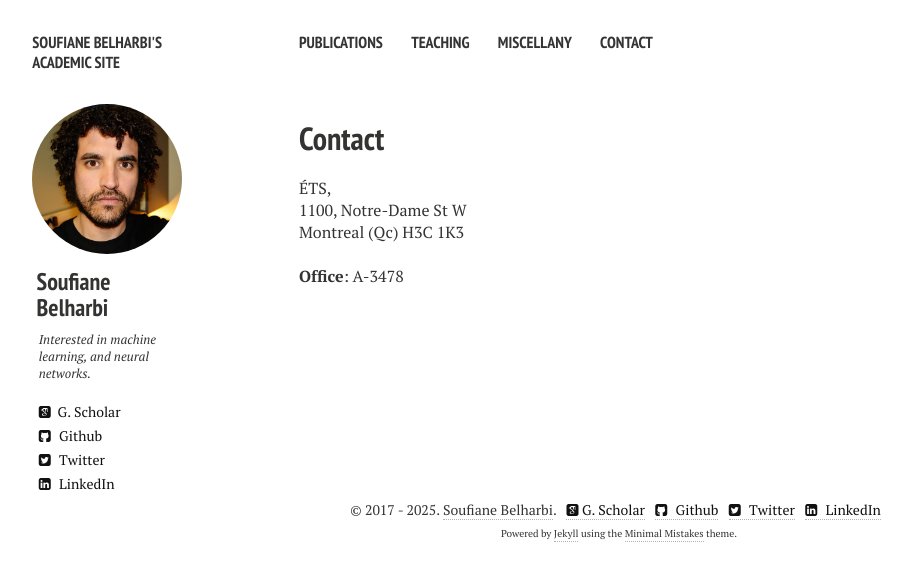
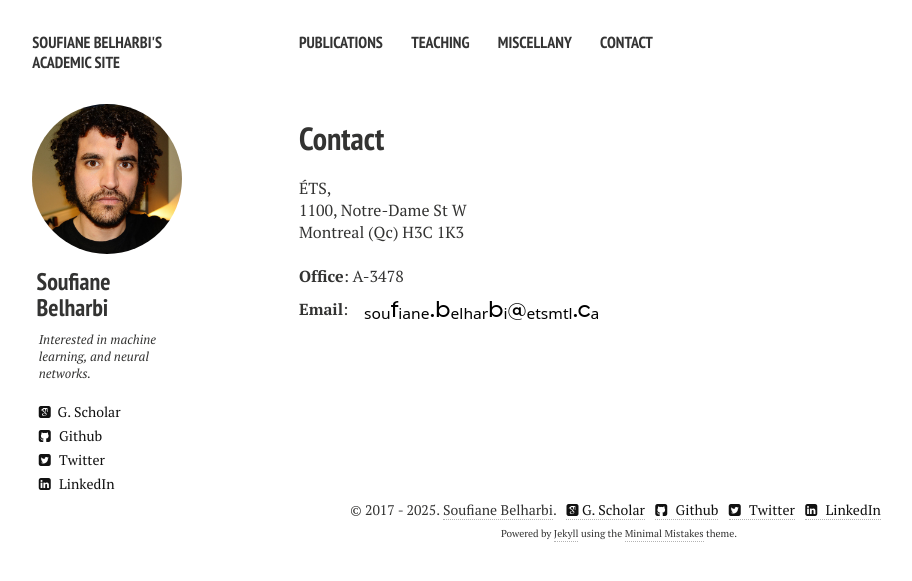
Before and after one commit to sbelharbi/sbelharbi.github.io, a Jekyll site: the page built from contact.md, in a window 1280 px wide. Shown: the top 581 px of the page, without its empty margins (21-933 px from the left). Built offline with Jekyll 4.4.1, drawn with Linux system fonts in a browser that asks for light colours; nearby versions of some CDN libraries.

Commit message:
contact.

```diff
--- a/_config.yml
+++ b/_config.yml
@@ -13,7 +13,7 @@ disqus_shortname: sbelharbi
 owner:
   name:           Soufiane Belharbi
   avatar:         soufiane.jpeg
-  email-img:       mail.png
+  email-img:       electro-contact.png
   bio:            "Interested in machine learning, and neural networks."
   email:          #
   # Social networking links are used in author-bio sidebar. Update and remove as you like.
--- a/contact.md
+++ b/contact.md
@@ -15,4 +15,5 @@ Montreal (Qc) H3C 1K3
 
 **Office**: A-3478
 
+**Email**: <img src="{{ site.url }}/images/{{ site.owner.email-img }}" alt="hello">
 <!-- **Email**: <img src="{{ site.url }}/images/{{ site.owner.email-img }}" alt="email"> -->
```
Also changed, not shown: images/electro-contact.png (added).
